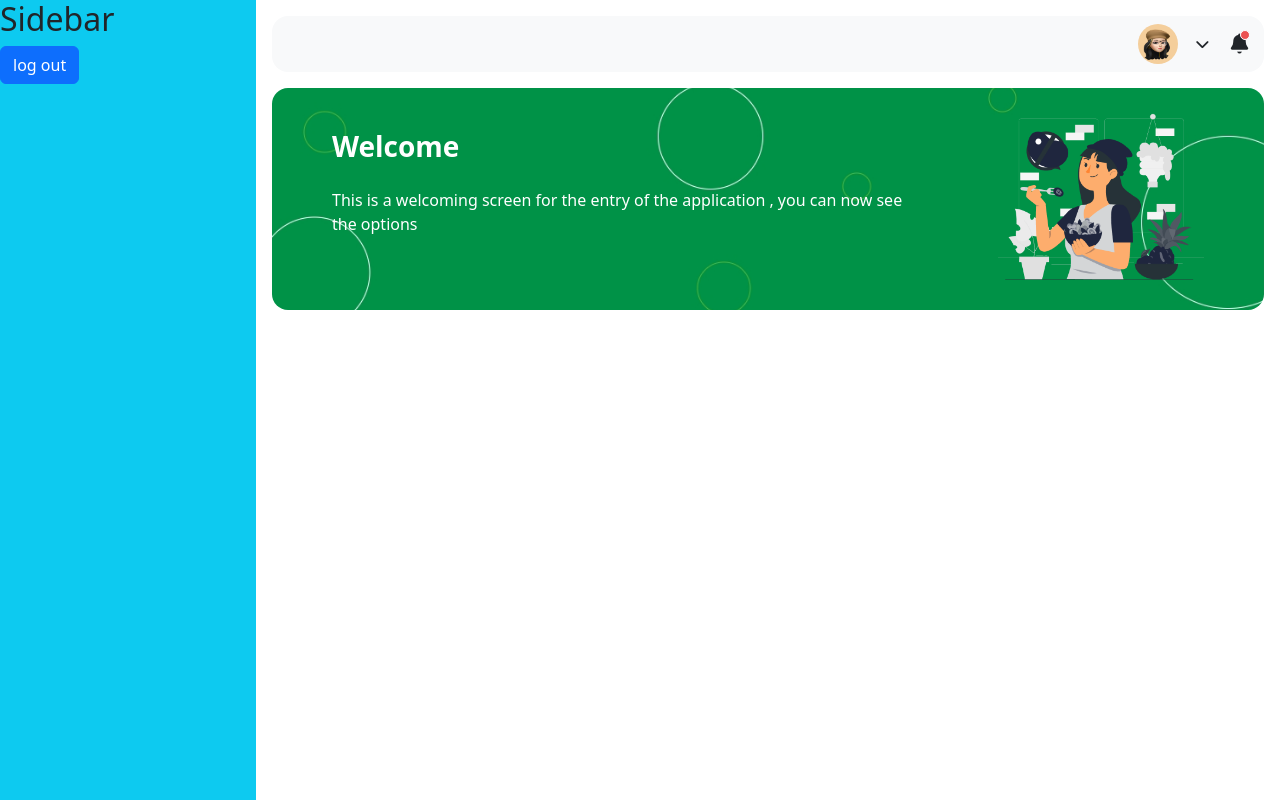
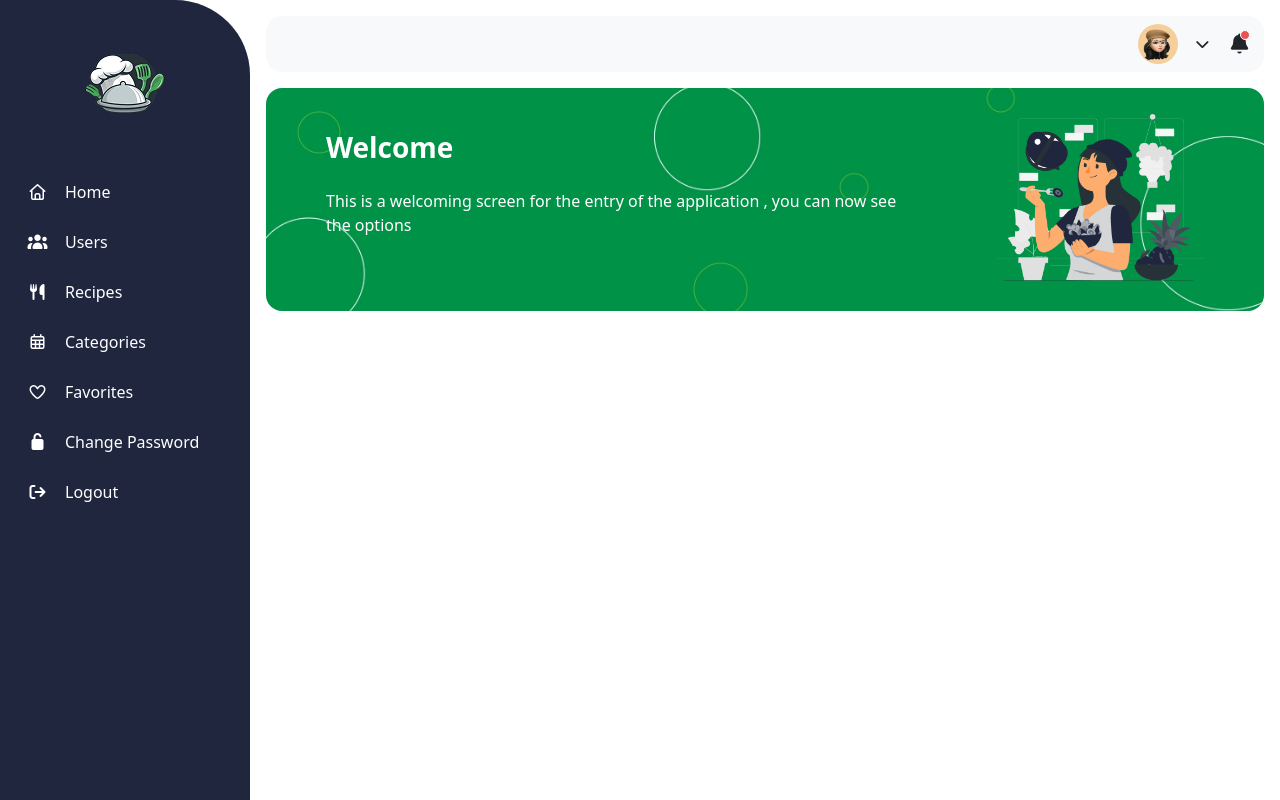
Before and after one commit to tonefarhoud3433-ai/food-app, a React (Vite) app: page /dashboard in a window 1280 px wide. Built offline with nearby package versions, Linux system fonts and the light colour scheme; sample sign-in values are in the browser's storage.

Commit message:
eleventh commit

```diff
--- a/package.json
+++ b/package.json
@@ -17,6 +17,7 @@
     "react": "^19.2.4",
     "react-dom": "^19.2.4",
     "react-hook-form": "^7.72.1",
+    "react-pro-sidebar": "^1.1.0",
     "react-router-dom": "^7.14.1",
     "react-toastify": "^11.0.5",
     "react-tooltip": "^5.30.1"
--- a/src/App.css
+++ b/src/App.css
@@ -137,3 +137,29 @@
   background-size: cover;
   background-position: center;
 }
+.sidebar-container {
+  position: sticky;
+  min-height: 100vh;
+  top: 0;
+  bottom: 0;
+}
+.sidebar-container .ps-sidebar-root {
+  border: none;
+}
+.sidebar-container .ps-sidebar-container {
+  background-color: rgba(31, 38, 62, 1);
+  border-top-right-radius: 75px;
+  min-height: 100vh;
+}
+.sidebar-container .ps-menu-button {
+  color: white !important;
+  transition: all 0.3s;
+  -webkit-transition: all 0.3s;
+  -moz-transition: all 0.3s;
+  -ms-transition: all 0.3s;
+  -o-transition: all 0.3s;
+}
+.sidebar-container .ps-menu-button:hover {
+  background-color: rgba(0, 146, 77, 0.1) !important;
+  border-left: 3px solid rgba(0, 146, 71, 1);
+}
--- a/src/layouts/MasterLayout/MasterLayout.jsx
+++ b/src/layouts/MasterLayout/MasterLayout.jsx
@@ -1,16 +1,16 @@
 import { Outlet } from "react-router-dom";
 import Header from "../../modules/Shared/Components/Header/Header";
-import Navbar from "../../modules/Shared/Components/Navbar/Navbar";
-import Sidebar from "../../modules/Shared/Components/Sidebar/Sidebar";
+import NavBar from "../../modules/Shared/Components/Navbar/NavBar";
+import SideBar from "../../modules/Shared/Components/Sidebar/SideBar";
 
 export default function MasterLayout({ loginData, setLoginData }) {
   return (
-    <div className="d-flex">
-      <div className="w-25">
-        <Sidebar setLoginData={setLoginData} />
+    <div className="d-flex ">
+      <div>
+        <SideBar setLoginData={setLoginData} />
       </div>
       <div className="w-100">
-        <Navbar loginData={loginData} />
+        <NavBar loginData={loginData} />
         <Outlet />
       </div>
     </div>
--- a/src/modules/Shared/Components/Navbar/Navbar.jsx
+++ b/src/modules/Shared/Components/Navbar/Navbar.jsx
@@ -1,5 +1,5 @@
 import userImg from "../../../../assets/images/common/avatar.png";
-export default function Navbar({ loginData }) {
+export default function NavBar({ loginData }) {
   return (
     <>
       <nav className="navbar navbar-expand-lg bg-body-tertiary m-3 rounded rounded-4">
--- a/src/modules/Shared/Components/Sidebar/Sidebar.jsx
+++ b/src/modules/Shared/Components/Sidebar/Sidebar.jsx
@@ -1,7 +1,15 @@
-import React from "react";
+import React, { useState } from "react";
 import { useNavigate } from "react-router-dom";
+import { Sidebar, Menu, MenuItem, SubMenu } from "react-pro-sidebar";
+import { Link } from "react-router-dom";
+import logo from "../../../../assets/images/common/sidebar logo.png";
 
-export default function Sidebar({ setLoginData }) {
+export default function SideBar({ setLoginData }) {
+  const [isCollapsed, setIsCollapsed] = useState(false);
+
+  const toggleCollapse = () => {
+    setIsCollapsed(!isCollapsed);
+  };
   const navigate = useNavigate();
   const logout = () => {
     /*
@@ -15,11 +23,53 @@ export default function Sidebar({ setLoginData }) {
   };
 
   return (
-    <div className="bg-info vh-100">
-      <h2>Sidebar</h2>
-      <button className="btn btn-primary" onClick={() => logout()}>
-        log out
-      </button>
+    <div className="sidebar-container">
+      <Sidebar collapsed={isCollapsed}>
+        <div onClick={() => toggleCollapse()} className="text-center my-5">
+          <img src={logo} alt="logo" className="img-fluid" />
+        </div>
+        <Menu>
+          <MenuItem
+            icon={<i className="fa-regular fa-house" />}
+            component={<Link to="/dashboard" />}
+          >
+            Home
+          </MenuItem>
+          <MenuItem
+            icon={<i className="fa-solid fa-users" />}
+            component={<Link to="/dashboard/users" />}
+          >
+            Users
+          </MenuItem>
+          <MenuItem
+            icon={<i className="fa-solid fa-utensils" />}
+            component={<Link to="/dashboard/recipes" />}
+          >
+            Recipes
+          </MenuItem>
+          <MenuItem
+            icon={<i className="fa-regular fa-calendar-days" />}
+            component={<Link to="/dashboard/categories" />}
+          >
+            Categories
+          </MenuItem>
+          <MenuItem
+            icon={<i className="fa-regular fa-heart" />}
+            component={<Link to="/dashboard/favorites" />}
+          >
+            Favorites
+          </MenuItem>
+          <MenuItem icon={<i className="fa-solid fa-unlock" />}>
+            Change Password
+          </MenuItem>
+          <MenuItem
+            icon={<i className="fa fa-sign-out" />}
+            onClick={() => logout()}
+          >
+            Logout
+          </MenuItem>
+        </Menu>
+      </Sidebar>
     </div>
   );
 }
```
Also changed, not shown: src/assets/images/common/sidebar logo.png (added), 1 other file (tests, documents, lock files or other folders).
